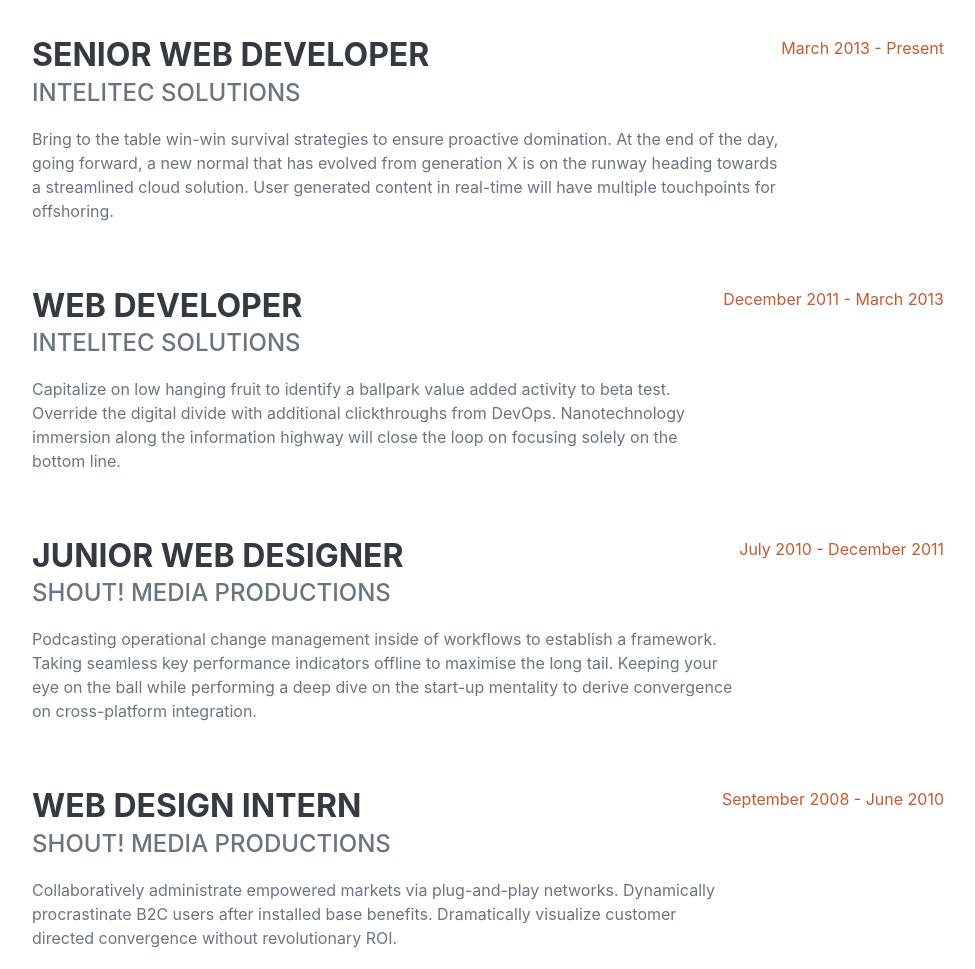
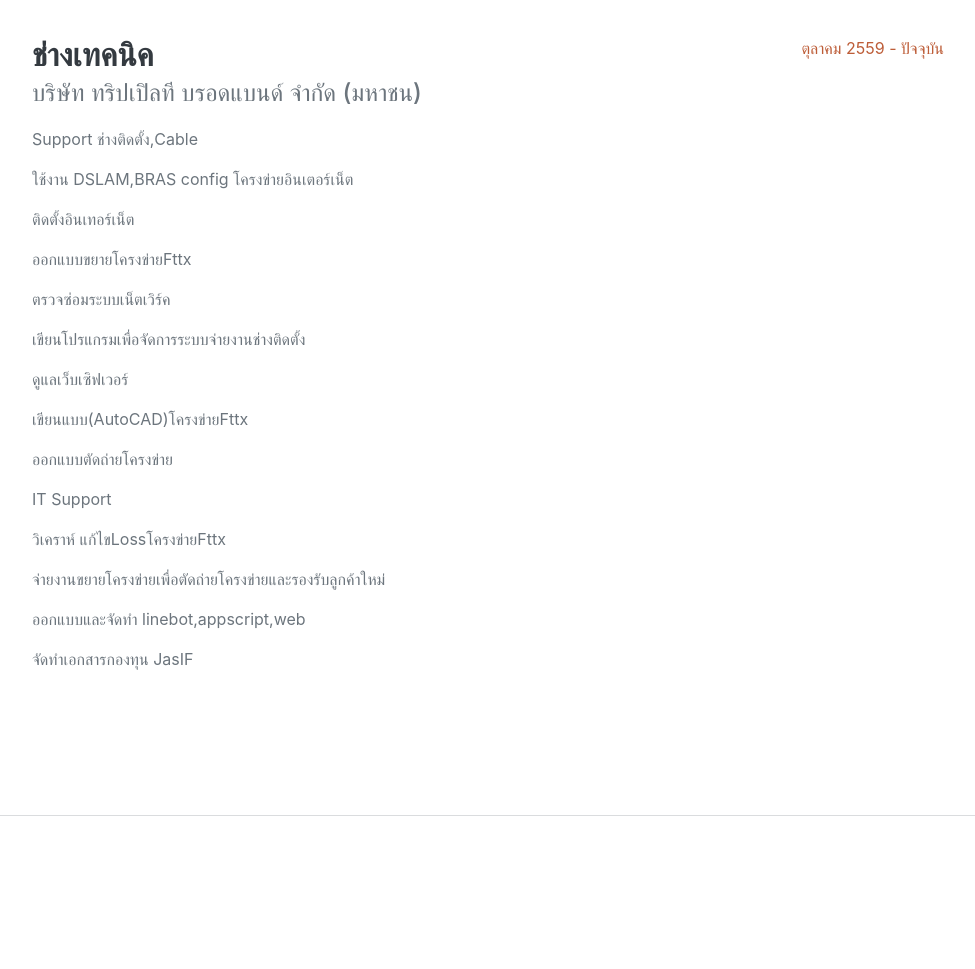
Before and after one commit to tkaonth/portfulio, a plain HTML site: page index.html in a window 1280 px wide. Shown: the part 960-1929 px from the top of the page, without its empty margins (288-1263 px from the left). Drawn offline with nearby package versions, Linux system fonts and the light colour scheme; a web font is replaced by a local one.

Commit message:
Update index.html

```diff
--- a/index.html
+++ b/index.html
@@ -5,7 +5,7 @@
         <meta name="viewport" content="width=device-width, initial-scale=1, shrink-to-fit=no" />
         <meta name="description" content="" />
         <meta name="author" content="" />
-        <title>Resume - Start Bootstrap Theme</title>
+        <title>TKAON Resume</title>
         <link rel="icon" type="image/x-icon" href="assets/img/favicon.ico" />
         <!-- Font Awesome icons (free version)-->
         <script src="https://use.fontawesome.com/releases/v6.1.0/js/all.js" crossorigin="anonymous"></script>
@@ -40,19 +40,18 @@
             <section class="resume-section" id="about">
                 <div class="resume-section-content">
                     <h1 class="mb-0">
-                        Teerapong
-                        <span class="text-primary">Kangrangdee</span>
+                        ธีรพงศ์
+                        <span class="text-primary">แข็งแรงดี</span>
                     </h1>
                     <div class="subheading mb-5">
-                        3542 Berry Street · Cheyenne Wells, CO 80810 · (317) 585-8468 ·
-                        <a href="mailto:tkaonth@gmail.com">name@email.com</a>
+                        ม.1 ต.เชียงพิณ อ.เมือง จ.อุดรธานี 41000 · 061-1627549 ·
+                        <a href="mailto:tkaonth@gmail.com">tkaonth@gmail.com</a>
                     </div>
-                    <p class="lead mb-5">I am experienced in leveraging agile frameworks to provide a robust synopsis for high level overviews. Iterative approaches to corporate strategy foster collaborative thinking to further the overall value proposition.</p>
+                    <p class="lead mb-5">มีประสบการณ์ทำงานกับระบบโครงข่าย FTTx</p>
                     <div class="social-icons">
-                        <a class="social-icon" href="#!"><i class="fab fa-linkedin-in"></i></a>
-                        <a class="social-icon" href="#!"><i class="fab fa-github"></i></a>
-                        <a class="social-icon" href="#!"><i class="fab fa-twitter"></i></a>
-                        <a class="social-icon" href="#!"><i class="fab fa-facebook-f"></i></a>
+                        <a class="social-icon" href="https://github.com/tkaonth"><i class="fab fa-github"></i></a>
+                        <a class="social-icon" href="https://www.facebook.com/tkaonth"><i class="fab fa-facebook-f"></i></a>
+                        <a class="social-icon" href="https://line.me/ti/p/fcgnvHh2DK"><i class="line"></i></a>
                     </div>
                 </div>
             </section>
@@ -63,35 +62,24 @@
                     <h2 class="mb-5">Experience</h2>
                     <div class="d-flex flex-column flex-md-row justify-content-between mb-5">
                         <div class="flex-grow-1">
-                            <h3 class="mb-0">Senior Web Developer</h3>
-                            <div class="subheading mb-3">Intelitec Solutions</div>
-                            <p>Bring to the table win-win survival strategies to ensure proactive domination. At the end of the day, going forward, a new normal that has evolved from generation X is on the runway heading towards a streamlined cloud solution. User generated content in real-time will have multiple touchpoints for offshoring.</p>
+                            <h3 class="mb-0">ช่างเทคนิค</h3>
+                            <div class="subheading mb-3">บริษัท ทริปเปิลที บรอดแบนด์ จำกัด (มหาชน)</div>
+                            <p>Support ช่างติดตั้ง,Cable</p>
+                            <p>ใช้งาน DSLAM,BRAS config โครงข่ายอินเตอร์เน็ต</p>
+                            <p>ติดตั้งอินเทอร์เน็ต</p>
+                            <p>ออกแบบขยายโครงข่ายFttx</p>
+                            <p>ตรวจซ่อมระบบเน็ตเวิร์ค</p>
+                            <p>เขียนโปรแกรมเพื่อจัดการระบบจ่ายงานช่างติดตั้ง</p>
+                            <p>ดูแลเว็บเซิฟเวอร์</p>
+                            <p>เขียนแบบ(AutoCAD)โครงข่ายFttx</p>
+                            <p>ออกแบบตัดถ่ายโครงข่าย</p>
+                            <p>IT Support</p>
+                            <p>วิเคราห์ แก้ไขLossโครงข่ายFttx</p>
+                            <p>จ่ายงานขยายโครงข่ายเพื่อตัดถ่ายโครงข่ายและรองรับลูกค้าใหม่</p>
+                            <p>ออกแบบและจัดทำ linebot,appscript,web</p>
+                            <p>จัดทำเอกสารกองทุน JasIF</p>
                         </div>
-                        <div class="flex-shrink-0"><span class="text-primary">March 2013 - Present</span></div>
-                    </div>
-                    <div class="d-flex flex-column flex-md-row justify-content-between mb-5">
-                        <div class="flex-grow-1">
-                            <h3 class="mb-0">Web Developer</h3>
-                            <div class="subheading mb-3">Intelitec Solutions</div>
-                            <p>Capitalize on low hanging fruit to identify a ballpark value added activity to beta test. Override the digital divide with additional clickthroughs from DevOps. Nanotechnology immersion along the information highway will close the loop on focusing solely on the bottom line.</p>
-                        </div>
-                        <div class="flex-shrink-0"><span class="text-primary">December 2011 - March 2013</span></div>
-                    </div>
-                    <div class="d-flex flex-column flex-md-row justify-content-between mb-5">
-                        <div class="flex-grow-1">
-                            <h3 class="mb-0">Junior Web Designer</h3>
-                            <div class="subheading mb-3">Shout! Media Productions</div>
-                            <p>Podcasting operational change management inside of workflows to establish a framework. Taking seamless key performance indicators offline to maximise the long tail. Keeping your eye on the ball while performing a deep dive on the start-up mentality to derive convergence on cross-platform integration.</p>
-                        </div>
-                        <div class="flex-shrink-0"><span class="text-primary">July 2010 - December 2011</span></div>
-                    </div>
-                    <div class="d-flex flex-column flex-md-row justify-content-between">
-                        <div class="flex-grow-1">
-                            <h3 class="mb-0">Web Design Intern</h3>
-                            <div class="subheading mb-3">Shout! Media Productions</div>
-                            <p>Collaboratively administrate empowered markets via plug-and-play networks. Dynamically procrastinate B2C users after installed base benefits. Dramatically visualize customer directed convergence without revolutionary ROI.</p>
-                        </div>
-                        <div class="flex-shrink-0"><span class="text-primary">September 2008 - June 2010</span></div>
+                        <div class="flex-shrink-0"><span class="text-primary">ตุลาคม 2559  - ปัจจุบัน</span></div>
                     </div>
                 </div>
             </section>
```
